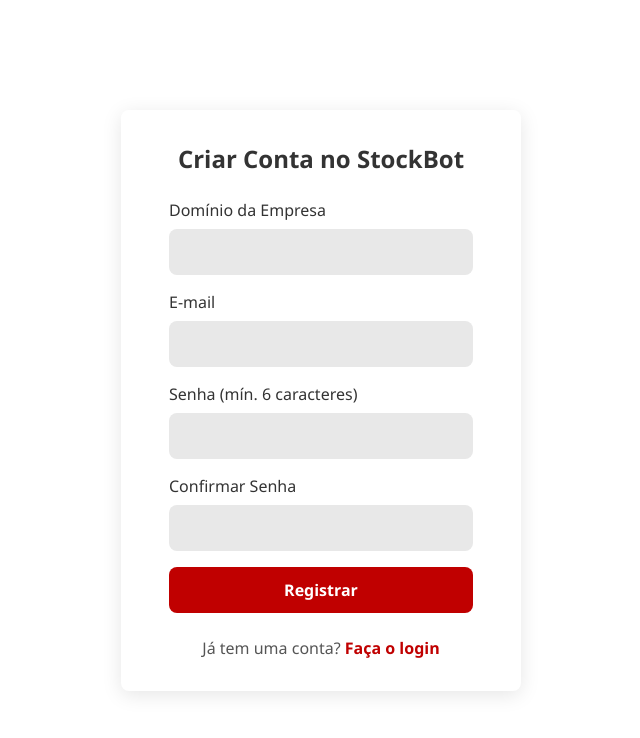
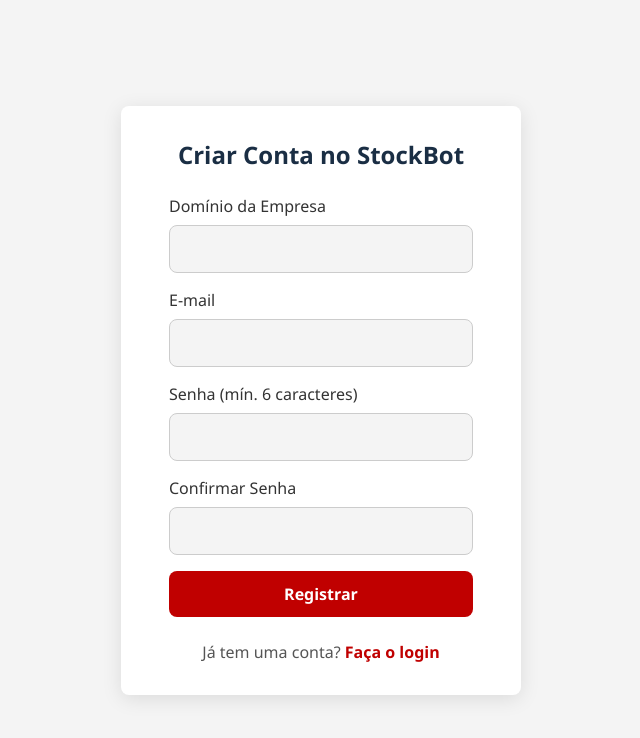
Before and after one commit to SENAISP-Unid601-Projetos/StockBot, a React (Vite) app in the folder Front/: page /register in a window 1280 px wide. Shown: the top 738 px of the page, without its empty margins (319-959 px from the left). Built offline with nearby package versions, Linux system fonts and the light colour scheme.

Commit message:
merge diogo and pablo

```diff
--- a/Front/src/ThemeContext.jsx
+++ b/Front/src/ThemeContext.jsx
@@ -1,18 +1,28 @@
-import React, { useState, useMemo } from "react"; // Removido useContext e createContext
+import React, { useState, useMemo, useEffect } from "react";
 import { ThemeProvider as MuiThemeProvider, createTheme } from "@mui/material/styles";
 import CssBaseline from "@mui/material/CssBaseline";
-import { ColorModeContext } from "./useColorMode.js";
+import { ColorModeContext } from "./useColorMode.js"; // Importa o contexto do toggle
 
 // Provedor que gerencia o estado e aplica o tema MUI
-export function ThemeProvider({ children }) { // Exporta apenas o componente
+export function ThemeProvider({ children }) {
   const [mode, setMode] = useState(() => localStorage.getItem('themeMode') || 'light');
+
+  // Este hook aplica a classe 'dark' ou 'light' ao <body>
+  useEffect(() => {
+    const bodyClassList = document.body.classList;
+    // Remove a classe oposta e adiciona a classe atual
+    bodyClassList.remove(mode === 'light' ? 'dark' : 'light');
+    bodyClassList.add(mode);
+    // Salva a preferência no localStorage (já estava no toggle, mas é bom garantir aqui também)
+    // localStorage.setItem('themeMode', mode); // Removido daqui pois já está no toggleColorMode
+  }, [mode]); // Executa sempre que o 'mode' mudar
 
   const colorMode = useMemo(
     () => ({
       toggleColorMode: () => {
         setMode((prevMode) => {
           const newMode = prevMode === 'light' ? 'dark' : 'light';
-          localStorage.setItem('themeMode', newMode);
+          localStorage.setItem('themeMode', newMode); // Salva a preferência aqui
           return newMode;
         });
       },
@@ -27,24 +37,26 @@ export function ThemeProvider({ children }) { // Exporta apenas o componente
           mode,
           ...(mode === 'light'
             ? {
-                primary: { main: '#C00000' },
+                primary: { main: '#C00000' }, // Vermelho SENAI
                 background: { default: '#f4f4f4', paper: '#ffffff' },
+                // Pode adicionar cores 'secondary', 'error', 'warning', 'info', 'success' aqui se quiser personalizar
               }
             : {
-                primary: { main: '#C00000' },
+                primary: { main: '#C00000' }, // Vermelho SENAI
                 background: { default: '#121212', paper: '#1e1e1e' },
+                // Cores escuras correspondentes
               }),
         },
+        // Pode adicionar outras configurações de tema aqui (typography, components, etc.)
       }),
     [mode],
   );
 
-  // O Provider usa o ColorModeContext importado
   return (
     <ColorModeContext.Provider value={colorMode}>
       <MuiThemeProvider theme={theme}>
-        <CssBaseline />
-        {children}
+        <CssBaseline /> {/* Aplica reset e cor de fundo base do tema MUI */}
+        {children} {/* Renderiza o resto da aplicação */}
       </MuiThemeProvider>
     </ColorModeContext.Provider>
   );
--- a/Front/src/index.css
+++ b/Front/src/index.css
@@ -1,32 +1,51 @@
-/* ================================================== */
-/* CSS Global - src/index.css                           */
-/* ================================================== */
-
-/* 1. Variáveis de Cor e Estilo (Paleta do Projeto) */
-
-/* Modo Claro (Padrão) */
 :root {
   /* Cores base */
   --vermelhoSenai: #C00000;
   --azulEscuroOriginal: #1A2E44;
   --amareloOuro: #FFD700;
   --vermelho-alerta: #dc3545;
+  --verde-sucesso: #2ecc71;
+  --laranja-aviso: #ff9f43;
   --branco-puro: #FFFFFF;
   --preto-puro: #000000;
 
-  /* Variáveis Semânticas (por função) */
-  --cor-fundo-primario: #e8e8e8;      /* Fundo principal da página */
-  --cor-fundo-secundario: #FFFFFF;   /* Fundo de cards, tabelas, modais */
+  /* Variáveis Semânticas (Claro) */
+  --cor-fundo-primario: #f4f4f4;
+  --cor-fundo-secundario: #FFFFFF;
   --cor-fundo-sidebar: var(--azulEscuroOriginal);
   --cor-borda: #e0e0e0;
-
-  --cor-texto-primario: #333;         /* Texto principal do corpo */
-  --cor-texto-secundario: var(--azulEscuroOriginal); /* Títulos, cabeçalhos de tabela */
+  --cor-texto-primario: #333;
+  --cor-texto-secundario: var(--azulEscuroOriginal);
   --cor-texto-sidebar: var(--branco-puro);
   --cor-texto-botao-principal: var(--branco-puro);
 
+  /* Variáveis antigas (para loginpage.css) */
+  --cinzaClaro: #f4f4f4;
+  --branco: #FFFFFF;
+  --azulEscuro: var(--azulEscuroOriginal);
+  --cinzaMedio: #cccccc;
+
   /* Estilos Gerais */
   --border-radius-padrao: 8px;
+}
+
+/* MODO ESCURO - A PARTE QUE FALTAVA */
+body.dark {
+  /* Variáveis Semânticas (Escuro) */
+  --cor-fundo-primario: #121212;
+  --cor-fundo-secundario: #1e1e1e;
+  --cor-fundo-sidebar: #1e1e1e; /* Ajustado para o tema MUI */
+  --cor-borda: #333;
+  --cor-texto-primario: #e0e0e0;
+  --cor-texto-secundario: #f4f4f4;
+  --cor-texto-sidebar: #e0e0e0;
+
+  /* Variáveis antigas (para loginpage.css) */
+  --cinzaClaro: #121212;
+  --branco: #1e1e1e;
+  --azulEscuro: #f4f4f4;
+  --cinzaMedio: #555;
+  --vermelho-alerta: #E53935;
 }
 
 /* 3. Reset Básico e Padrões do Corpo */
@@ -38,6 +57,8 @@
 }
 
 body {
+  /* Aplica a cor de fundo primária (que muda com o modo) */
+  background-color: var(--cor-fundo-primario);
   color: var(--cor-texto-primario);
   transition: background-color 0.3s, color 0.3s;
 }
@@ -54,7 +75,8 @@ body {
   overflow-y: auto;
 }
 
-/* 5. Estilos do Sidebar */
+/* 5. Estilos do Sidebar (usados pelo sidebar antigo) */
+/* Nota: O Sidebar novo (MUI) usa 'sx' e 'useTheme' */
 .sidebar {
   width: 250px;
   background-color: var(--cor-fundo-sidebar);
@@ -64,19 +86,16 @@ body {
   display: flex;
   flex-direction: column;
 }
-
 .sidebar-header {
   font-size: 1.5rem;
   font-weight: bold;
   margin-bottom: 2rem;
   text-align: center;
 }
-
 .sidebar-nav {
   list-style-type: none;
   flex-grow: 1;
 }
-
 .nav-link {
   display: flex;
   align-items: center;
@@ -88,14 +107,12 @@ body {
   margin-bottom: 0.5rem;
   transition: background-color 0.2s;
 }
-
 .nav-link:hover {
   background-color: rgba(255, 255, 255, 0.1);
 }
-
 .nav-link.active {
   background-color: var(--vermelhoSenai);
-  color: var(--branco-puro); /* Texto do link ativo sempre branco */
+  color: var(--branco-puro);
   font-weight: bold;
 }
 
@@ -108,7 +125,6 @@ body {
   padding-bottom: 1rem;
   border-bottom: 1px solid var(--cor-borda);
 }
-
 .header-dashboard h1 {
   font-size: 2rem;
   color: var(--cor-texto-secundario);
@@ -126,7 +142,6 @@ body {
   cursor: pointer;
   transition: background-color 0.2s, transform 0.2s;
 }
-
 .action-button:hover {
   background-color: #a40000;
   transform: translateY(-2px);
@@ -142,55 +157,47 @@ body {
   overflow-x: auto;
   transition: background-color 0.3s;
 }
-
 body.dark .table-container {
   box-shadow: 0 4px 12px rgba(0, 0, 0, 0.2);
 }
-
 table {
   width: 100%;
   border-collapse: collapse;
 }
-
 th, td {
   padding: 1rem;
   text-align: left;
   border-bottom: 1px solid var(--cor-borda);
 }
-
 thead th {
   font-weight: bold;
   color: var(--cor-texto-secundario);
 }
-
 tbody tr:hover {
   background-color: rgba(0, 0, 0, 0.03);
 }
-
 body.dark tbody tr:hover {
   background-color: rgba(255, 255, 255, 0.05);
 }
 
+/* Botões de Ação da Tabela */
 td.actions button {
   border: none;
   padding: 0.5rem 1rem;
   border-radius: 5px;
   cursor: pointer;
   margin-right: 0.5rem;
-  color: var(--branco-puro); /* Texto sempre branco para contraste */
+  color: var(--branco-puro);
   font-weight: bold;
   transition: opacity 0.2s;
 }
-
 td.actions button:hover {
   opacity: 0.85;
 }
-
 .btn-edit {
   background-color: var(--amareloOuro);
-  color: var(--preto-puro); /* Amarelo fica melhor com texto preto */
+  color: var(--preto-puro);
 }
-
 .btn-delete {
   background-color: var(--vermelho-alerta);
 }
@@ -202,7 +209,6 @@ td.actions button:hover {
   align-items: center;
   margin-bottom: 1rem;
 }
-
 .section-header .action-button {
   padding: 0.5rem 1rem;
   font-size: 0.9rem;
@@ -215,3 +221,24 @@ td.actions button:hover {
   align-items: center;
   height: 60vh;
 }
+
+/* Estilos Adicionais para Modo Escuro em componentes específicos */
+body.dark .auth-form input,
+body.dark .modal-content input,
+body.dark .modal-content select {
+    background-color: #333;
+    color: var(--cor-texto-primario);
+    border-color: #555;
+}
+
+body.dark .login-link p,
+body.dark .register-link p {
+    color: #aaa;
+}
+
+body.dark .close-button {
+  color: var(--cinzaMedio);
+}
+body.dark .close-button:hover {
+  color: var(--cor-texto-secundario);
+}
```
